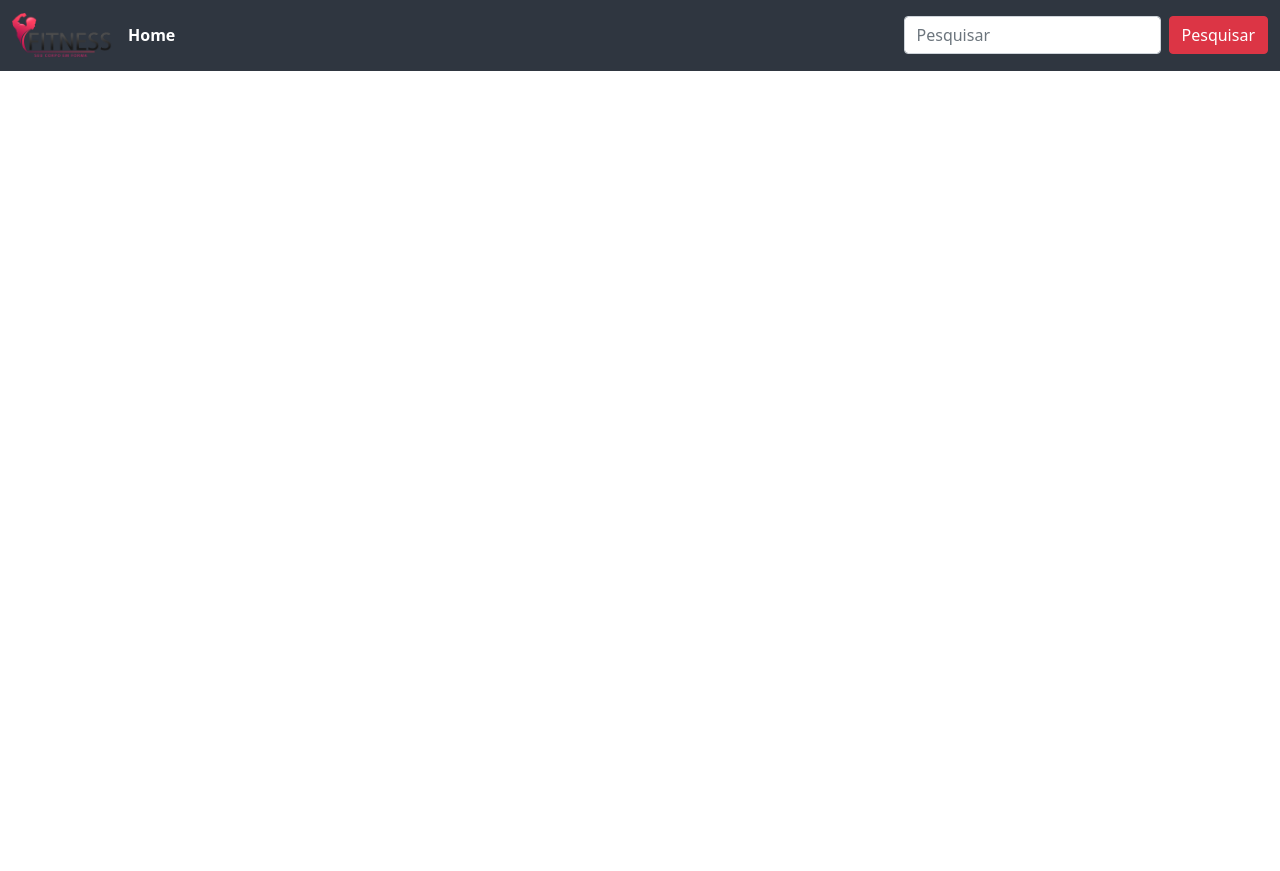
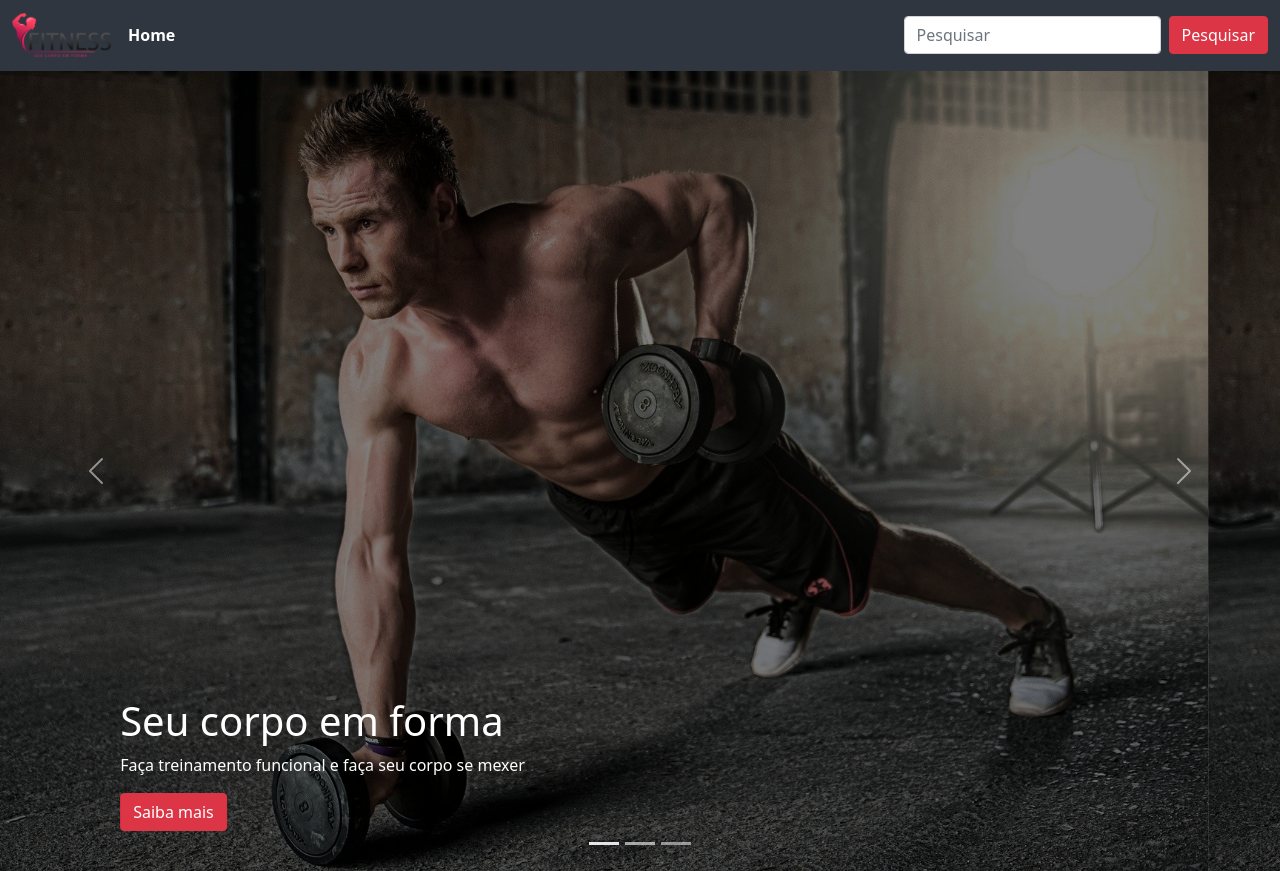
Before and after one commit to kafraga/gymFitness, a plain HTML site: page index.html in a window 1280 px wide. Before the commit the page ends 800 px from the top, so only its background shows below. Drawn offline with nearby package versions, Linux system fonts and the light colour scheme.

Commit message:
carousel feito

```diff
--- a/index.html
+++ b/index.html
@@ -26,7 +26,54 @@
     </nav>
   </header>
   <main>
-    <section></section>
+    <section class="info">
+      <div id="carouselExampleCaptions" class="carousel slide" data-bs-ride="carousel">
+        <div class="carousel-indicators">
+          <button type="button" data-bs-target="#carouselExampleCaptions" data-bs-slide-to="0" class="active"
+            aria-current="true" aria-label="Slide 1"></button>
+          <button type="button" data-bs-target="#carouselExampleCaptions" data-bs-slide-to="1"
+            aria-label="Slide 2"></button>
+          <button type="button" data-bs-target="#carouselExampleCaptions" data-bs-slide-to="2"
+            aria-label="Slide 3"></button>
+        </div>
+        <div class="carousel-inner">
+          <div class="carousel-item active ">
+            <img src="./src/img/homem-fazendo-flexao.jpg" class="d-block w-100" alt="homem fazendo flexão">
+            <div class="carousel-caption d-none d-md-block text-start">
+              <h5 class="fs-1">Seu corpo em forma</h5>
+              <p>Faça treinamento funcional e faça seu corpo se mexer</p>
+              <a class="btn btn-danger" href="">Saiba mais</a>
+            </div>
+          </div>
+          <div class="carousel-item">
+            <img src="./src/img/homem-fazendo-flexao.jpg" class="d-block w-100" alt="...">
+            <div class="carousel-caption d-none d-md-block text-start">
+              <h5 class="fs-1">Seu corpo em forma</h5>
+              <p>Faça treinamento funcional e faça seu corpo se mexer</p>
+              <a class="btn btn-danger" href="">Saiba mais</a>
+            </div>
+          </div>
+          <div class="carousel-item">
+            <img src="./src/img/homem-fazendo-flexao.jpg" class="d-block w-100" alt="...">
+            <div class="carousel-caption d-none d-md-block text-start">
+              <h5 class="fs-1">Seu corpo em forma</h5>
+              <p>Faça treinamento funcional e faça seu corpo se mexer</p>
+              <a class="btn btn-danger" href="">Saiba mais</a>
+            </div>
+          </div>
+        </div>
+        <button class="carousel-control-prev" type="button" data-bs-target="#carouselExampleCaptions"
+          data-bs-slide="prev">
+          <span class="carousel-control-prev-icon" aria-hidden="true"></span>
+          <span class="visually-hidden">Previous</span>
+        </button>
+        <button class="carousel-control-next" type="button" data-bs-target="#carouselExampleCaptions"
+          data-bs-slide="next">
+          <span class="carousel-control-next-icon" aria-hidden="true"></span>
+          <span class="visually-hidden">Next</span>
+        </button>
+      </div>
+    </section>
     <section></section>
   </main>
 
--- a/input.sass
+++ b/input.sass
@@ -4,3 +4,15 @@
 
 .nav-color
   background-color: #2f3640
+
+.carousel-item
+  height: 50rem
+  background-color: black
+
+  img
+    position: absolute
+    width: auto
+    height: 50rem
+    opacity: 0.5
+    object-fit: cover
+    object-position: top
```
Also changed, not shown: style.css, 1 other file.
